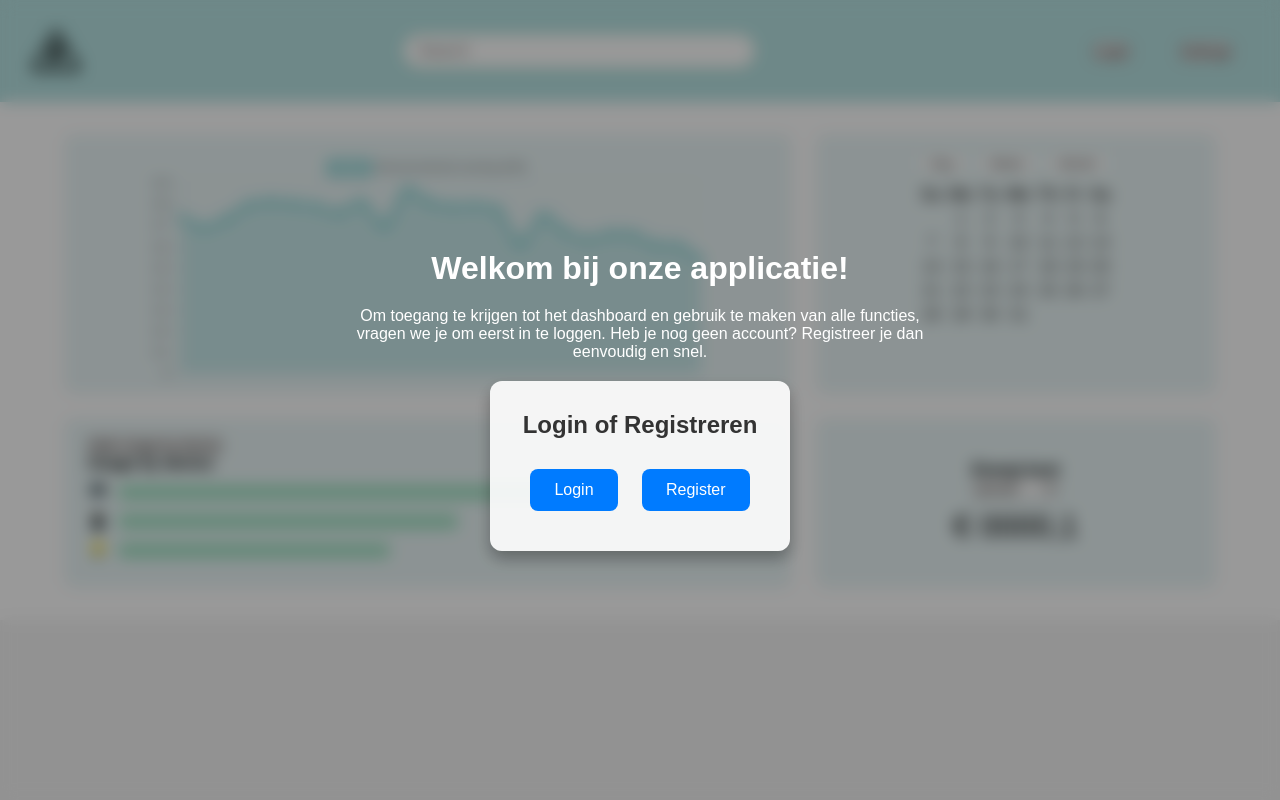
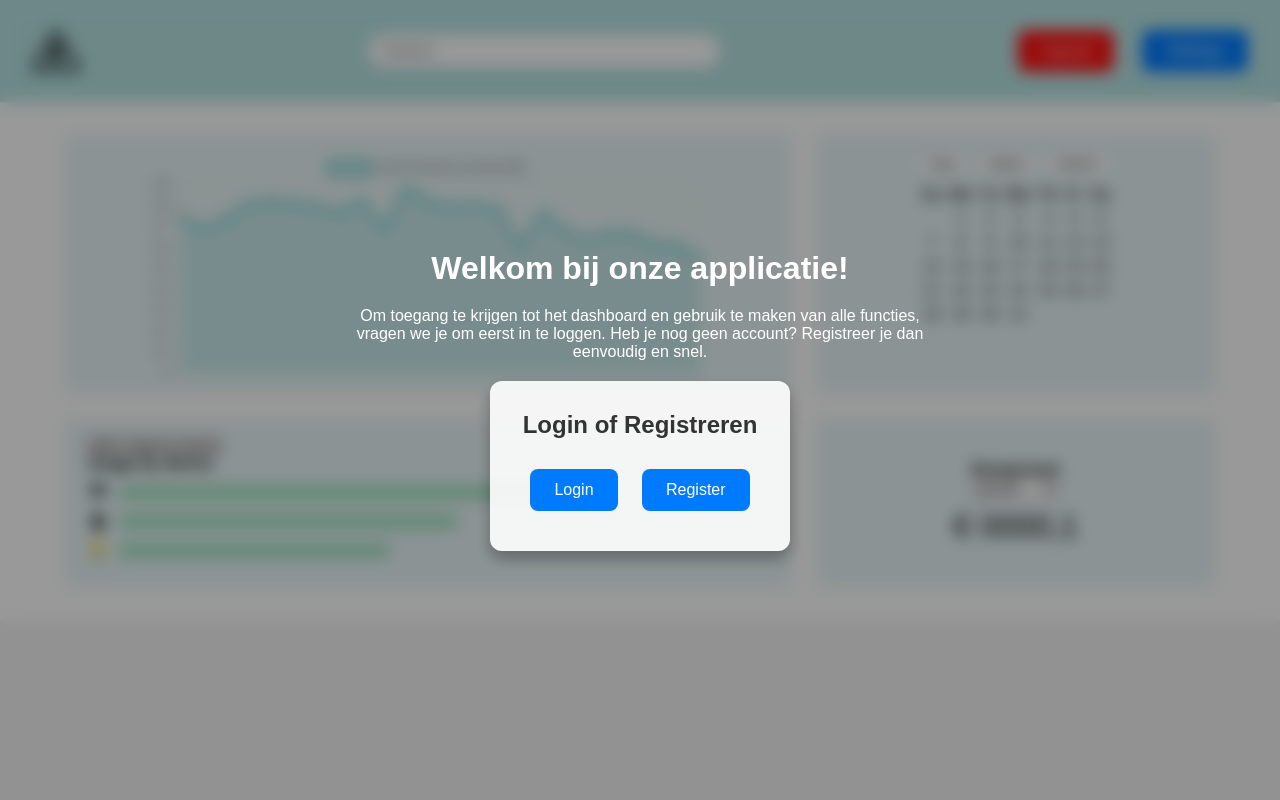
Before and after one commit to Tejo-TV/Project-Energie-Transitie, a PHP site: page / in a window 1280 px wide. Run offline with PHP 8.4, Linux system fonts and the light colour scheme.

Commit message:
UPDATE: loguit en settings
de loguit en settings knop is nu toegevoegd met een basis style

```diff
--- a/assets/CSS/style.css
+++ b/assets/CSS/style.css
@@ -375,7 +375,7 @@ body {
 
 .none_overlay {
   position: fixed;
-  inset: 0; /* hetzelfde als top: 0; left: 0; right: 0; bottom: 0 */
+  inset: 0;
   backdrop-filter: blur(8px);
   background-color: rgba(0, 0, 0, 0.4);
   display: none;
@@ -389,7 +389,7 @@ body {
 
 .overlay {
   position: fixed;
-  inset: 0; /* hetzelfde als top: 0; left: 0; right: 0; bottom: 0 */
+  inset: 0;
   backdrop-filter: blur(8px);
   background-color: rgba(0, 0, 0, 0.4);
   display: flex;
@@ -479,14 +479,35 @@ body {
     align-items: center;
     gap: 18px;
 }
-.header-links a {
-    color: #333;
-    text-decoration: none;
-    font-weight: 500;
-    padding: 8px 16px;
-    border-radius: 5px;
-    transition: background 0.2s;
+
+
+.header_logUit {
+    padding: 12px 24px;
+    margin: 10px;
+    border: none;
+    border-radius: 8px;
+    background-color: #ff1313;
+    color: white;
+    font-size: 16px;
+    cursor: pointer;
+    transition: background-color 0.3s;
 }
-.header-links a:hover {
-    background: #eaf6f7;
+
+.header_logUit:hover {
+    background-color: #fb6363;
 }
+
+.header_settings {
+    padding: 12px 24px;
+    border: none;
+    border-radius: 8px;
+    background-color: #007BFF;
+    color: white;
+    font-size: 16px;
+    cursor: pointer;
+    transition: background-color 0.3s;
+}
+
+.header_settings:hover {
+    background-color: #0056b3;
+}
--- a/index.php
+++ b/index.php
@@ -26,6 +26,14 @@ if (isset($_SESSION['user'])){
     $welcomeOverlay = "overlay";
 }
 
+//popup
+if(isset($_GET["error"])) {
+    if ($_GET["error"] == "wrongWay") {
+        echo "<div class='popup2'>
+          <p> 🕵️‍♂️ Je probeert een geheime plek te bezoeken... maar je bent al ingelogd! </p>
+          </div>";
+    }
+}
 ?>
 
 <!DOCTYPE html>
--- a/pages/components/header.php
+++ b/pages/components/header.php
@@ -14,7 +14,7 @@
         <input type="text" placeholder="Search">
     </div>
     <div class="header-links">
-        <a href="pages/components/login.php"><button>Login</button></a>
-        <a href="#"><button>Settings</button></a>
+        <a href="#"><button class="header_logUit">Log uit</button></a>
+        <a href="#"><button class="header_settings">Settings</button></a>
     </div>
 </div>
```
Also changed, not shown: pages/login.php (+8 -1 lines).
